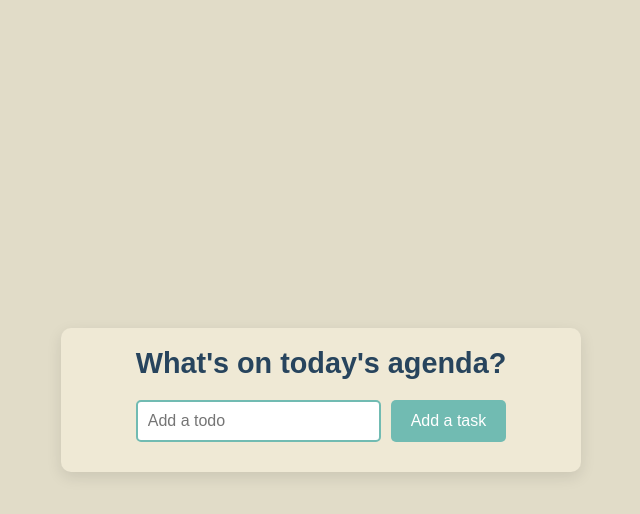
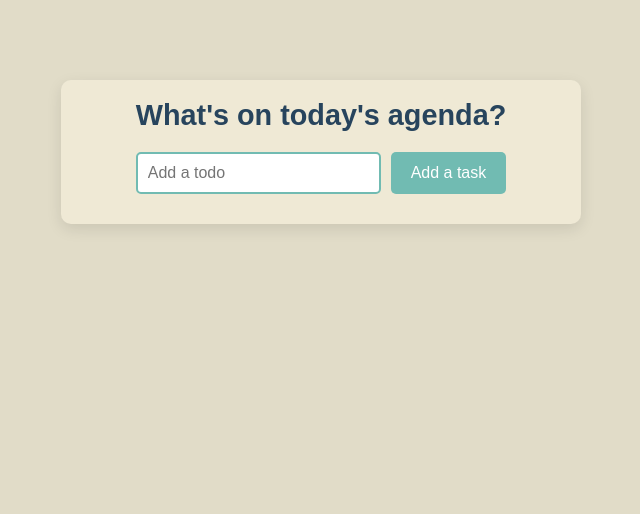
Before and after one commit to ekiham/todo-app, a React (Vite) app in the folder todo-app/: page / in a window 1280 px wide. Shown: the top 514 px of the page, without its empty margins (319-959 px from the left). Built offline with nearby package versions, Linux system fonts and the light colour scheme.

Commit message:
anchor form on top of page, limit input characters to 35

```diff
--- a/todo-app/src/App.css
+++ b/todo-app/src/App.css
@@ -2,6 +2,12 @@
   margin: 0;
   padding: 0;
   box-sizing: border-box;
+}
+
+#root {
+  position: fixed;
+  top: 0;
+  margin-top: 80px;
 }
 
 body {
--- a/todo-app/src/TodoForm.jsx
+++ b/todo-app/src/TodoForm.jsx
@@ -28,6 +28,7 @@ function TodoForm(props) {
             name="text"
             className="todo-input"
             onChange={handleChange}
+            maxLength={35}
           />
           <button className="todo-update-button">Update task</button>
         </>
@@ -41,6 +42,7 @@ function TodoForm(props) {
             name="text"
             className="todo-input"
             onChange={handleChange}
+            maxLength={35}
           />
           <button className="todo-button">Add a task</button>
         </>
```
